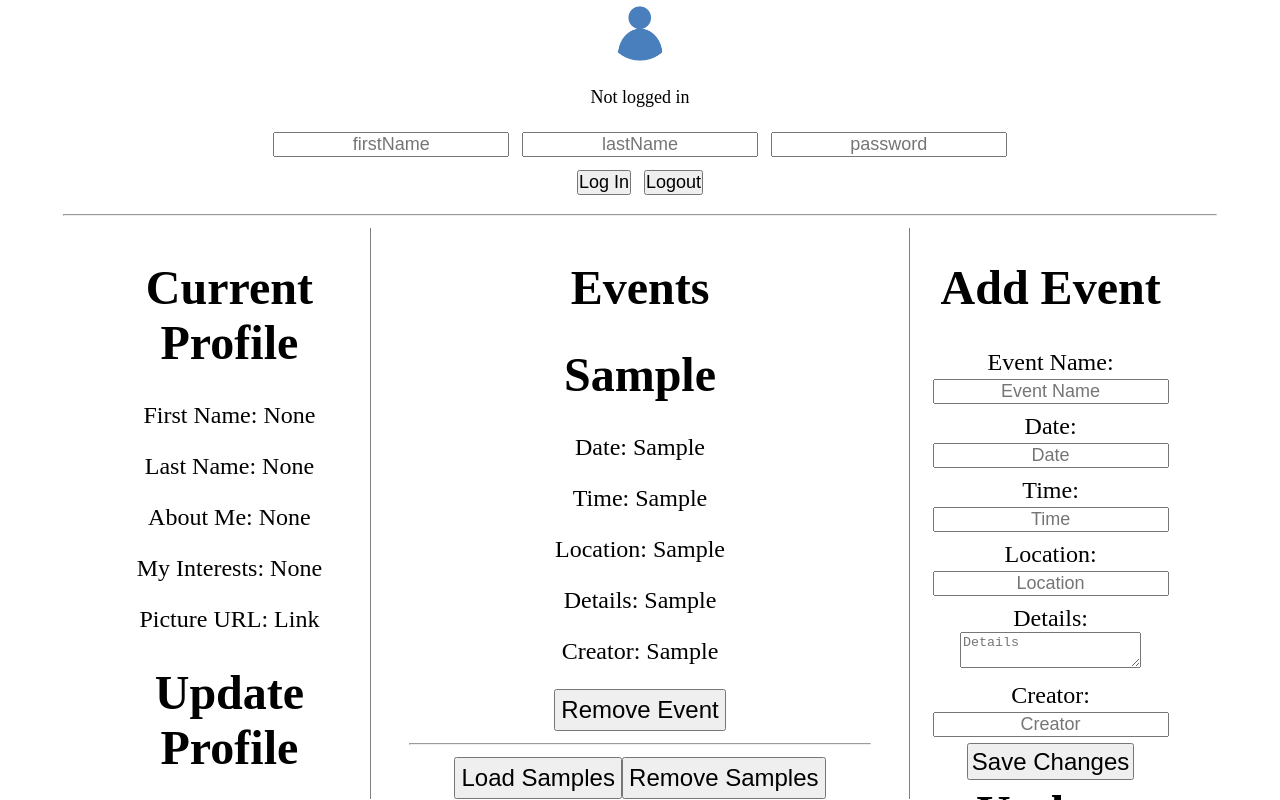
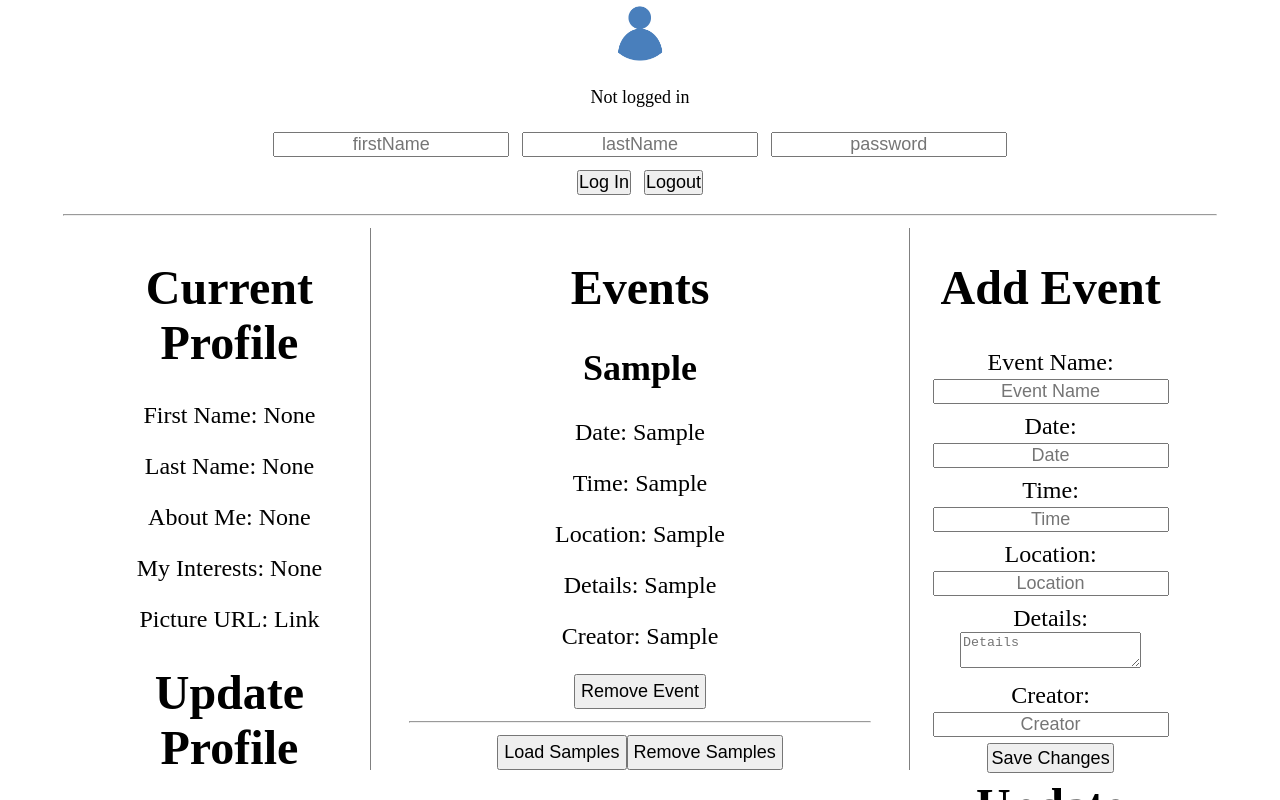
Before and after one commit to timOTdev/0028_respondez_app, a React (Create React App) app: page / in a window 1280 px wide. Both pictures are taken after typing "Sample", "Sample", "Sample", "Sample", "Sample", "Sample" into the empty fields and a click on the button "Save Changes". Shown: the top 800 px of the page. Built offline with nearby package versions, Linux system fonts and the light colour scheme.

Commit message:
Add feature to remove events

```diff
--- a/src/AddProfile.js
+++ b/src/AddProfile.js
@@ -19,7 +19,6 @@ class AddProfile extends Component {
       profileUrl: this.profileUrl.value,
     }
 
-    console.log(profile);
     this.props.updateProfile(profile);
     this.formReset.reset();
   }
--- a/src/App.css
+++ b/src/App.css
@@ -29,7 +29,7 @@ hr {
 button {
   padding: 1%;
   margin: 2% auto;
-  font-size: 1em;
+  font-size: 0.75em;
   text-align: center;
   margin: 0 auto;
 }
--- a/src/Event.js
+++ b/src/Event.js
@@ -2,17 +2,27 @@ import React, { Component } from 'react';
 import './App.css';
 
 class Event extends Component {
+  constructor() {
+    super();
+    this.deleteEvent = this.deleteEvent.bind(this);
+  }
+
+  deleteEvent(e) {
+    const event = this._reactInternalFiber.key;
+    this.props.removeEvent(event);
+  }
+
   render() {
     return (
     <div className="event">
-      <h1>{this.props.details.eventName}</h1>
+      <h2>{this.props.details.eventName}</h2>
       <p>Date: {this.props.details.date}</p>
       <p>Time: {this.props.details.time}</p>
       <p>Location: {this.props.details.location}</p>
       <p>Details: {this.props.details.details}</p>
       <p>Creator: {this.props.details.creator}</p>
-
-      <button onClick={(e) => this.removeEvent(e)}>Remove Event</button>
+      <p>{this.key}</p>
+      <button onClick={(e) => this.deleteEvent(e)}>Remove Event</button>
       <hr id="divider" />
     </div>
     )
--- a/src/ShowEvents.js
+++ b/src/ShowEvents.js
@@ -11,7 +11,7 @@ class ShowEvents extends Component {
           {
             Object
             .keys(this.props.eventsList)
-            .map(key => <Event details={this.props.eventsList[key]} removeEvent={this.props.removeEvent} />)
+            .map(key => <Event key={key} {...this.props}details={this.props.eventsList[key]} removeEvent={this.props.removeEvent} />)
           }
         </div>
         <button onClick={this.props.loadEvents}>Load Samples</button>
```
